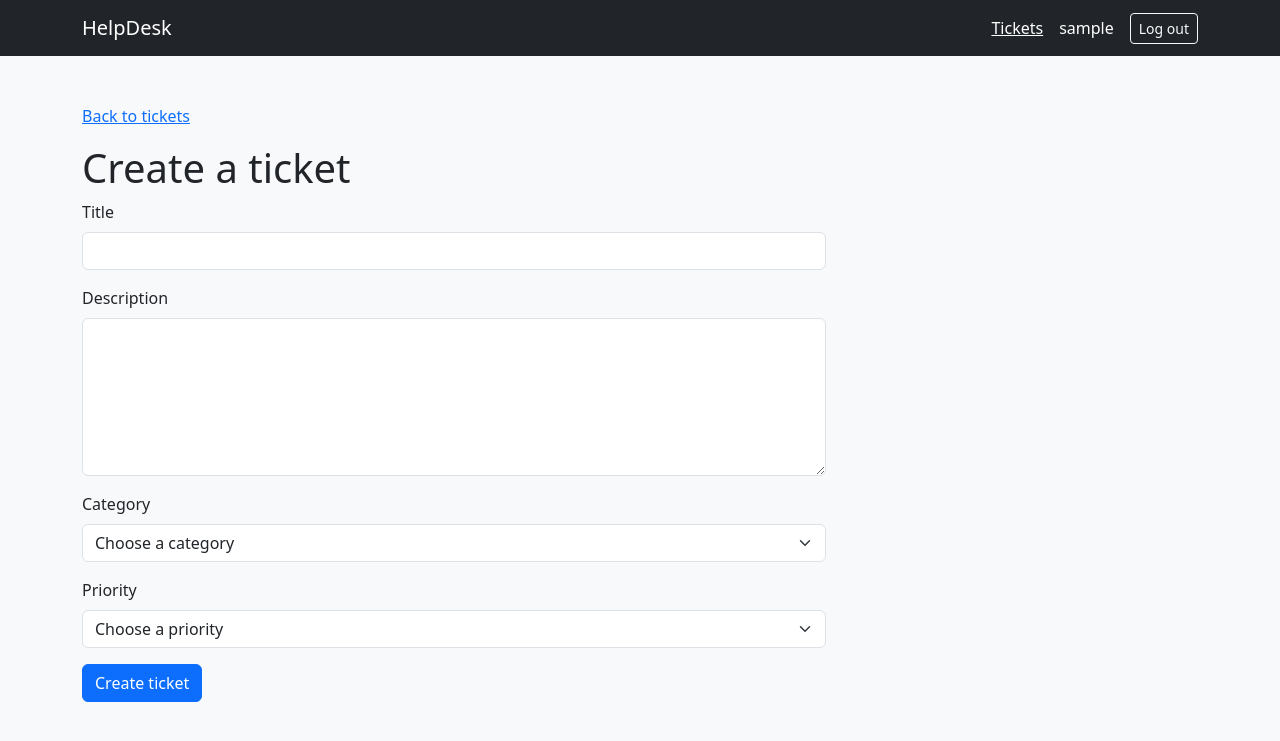
After one commit to Hamzawyyyy/Help-Desk, a Flask app: page /tickets/new in a window 1280 px wide. The commit adds this page. Shown: the top 741 px of the page. Run offline with Flask 3, Linux system fonts and the light colour scheme; the visitor is signed in with stand-in values (Sample User, id 1).

Commit message:
Implement ticket creation and role-scoped ticket pages

```diff
--- a/app/__init__.py
+++ b/app/__init__.py
@@ -46,6 +46,8 @@ def create_app(test_config=None):
 
     from app.routes.auth import auth
     app.register_blueprint(auth)
+    from app.routes.tickets import tickets
+    app.register_blueprint(tickets)
 
     @app.cli.command("init-db")
     def init_db():
--- /dev/null
+++ b/app/routes/tickets.py
@@ -0,0 +1,63 @@
+from flask import Blueprint, render_template, request, redirect, url_for, flash, abort
+from flask_login import current_user, login_required
+from app import db
+from app.models import Ticket, CATEGORIES, PRIORITIES
+
+tickets = Blueprint("tickets", __name__, url_prefix="/tickets")
+
+
+def require_ticket_role():
+    if current_user.role not in ("user", "support", "admin"):
+        abort(403)
+
+
+@tickets.get("")
+@login_required
+def list_tickets():
+    require_ticket_role()
+    query = db.select(Ticket)
+    if current_user.role == "user":
+        query = query.where(Ticket.creator_id == current_user.id)
+    page = db.paginate(query.order_by(Ticket.created_at.desc(), Ticket.id.desc()), per_page=20)
+    return render_template("tickets/list.html", page=page)
+
+
+@tickets.route("/new", methods=["GET", "POST"])
+@login_required
+def create_ticket():
+    require_ticket_role()
+    errors = []
+    if request.method == "POST":
+        title = request.form.get("title", "").strip()
+        description = request.form.get("description", "").strip()
+        category = request.form.get("category", "")
+        priority = request.form.get("priority", "")
+        if not 1 <= len(title) <= 200:
+            errors.append("Title is required and must be at most 200 characters.")
+        if not 1 <= len(description) <= 10000:
+            errors.append("Description is required and must be at most 10,000 characters.")
+        if category not in CATEGORIES:
+            errors.append("Choose a valid category.")
+        if priority not in PRIORITIES:
+            errors.append("Choose a valid priority.")
+        if not errors:
+            ticket = Ticket(title=title, description=description, category=category,
+                            priority=priority, creator_id=current_user.id, status="Open")
+            db.session.add(ticket)
+            db.session.commit()
+            flash("Ticket created successfully.", "success")
+            return redirect(url_for("tickets.ticket_detail", ticket_id=ticket.id))
+    return render_template("tickets/create.html", categories=CATEGORIES,
+                           priorities=PRIORITIES, errors=errors), 400 if errors else 200
+
+
+@tickets.get("/<int:ticket_id>")
+@login_required
+def ticket_detail(ticket_id):
+    require_ticket_role()
+    query = db.select(Ticket).where(Ticket.id == ticket_id)
+    if current_user.role == "user":
+        query = query.where(Ticket.creator_id == current_user.id)
+    # A private ticket and a nonexistent ticket both return 404.
+    ticket = db.first_or_404(query)
+    return render_template("tickets/detail.html", ticket=ticket)
--- a/app/templates/base.html
+++ b/app/templates/base.html
@@ -10,6 +10,7 @@
 <body>
   <nav class="navbar navbar-dark bg-dark"><div class="container"><a class="navbar-brand" href="{{ url_for('home') }}">HelpDesk</a><div class="d-flex gap-3 align-items-center">
 {% if current_user.is_authenticated %}
+<a class="text-white" href="{{ url_for('tickets.list_tickets') }}">Tickets</a>
 <span class="text-white">{{ current_user.username }}</span>
 <form method="post" action="{{ url_for('auth.logout') }}"><input type="hidden" name="csrf_token" value="{{ csrf_token }}"><button class="btn btn-outline-light btn-sm">Log out</button></form>
 {% else %}<a class="text-white" href="{{ url_for('auth.login') }}">Log in</a><a class="text-white" href="{{ url_for('auth.register') }}">Register</a>{% endif %}
--- a/app/templates/index.html
+++ b/app/templates/index.html
@@ -1,7 +1,7 @@
 {% extends 'base.html' %}
 {% block title %}Home · HelpDesk{% endblock %}
 {% block content %}
-<h1>HelpDesk</h1>
-<p class="lead">Support Ticket Management System</p>
-<p>This is the shared project foundation. Feature pages will be added through pull requests.</p>
+<h1>HelpDesk</h1><p class="lead">Support Ticket Management System</p>
+{% if current_user.is_authenticated %}<a class="btn btn-primary" href="{{ url_for('tickets.list_tickets') }}">View tickets</a> <a class="btn btn-outline-primary" href="{{ url_for('tickets.create_ticket') }}">Create ticket</a>
+{% else %}<p>Log in or register to create and track your support tickets.</p><a class="btn btn-primary" href="{{ url_for('auth.login') }}">Log in</a> <a class="btn btn-outline-primary" href="{{ url_for('auth.register') }}">Register</a>{% endif %}
 {% endblock %}
--- /dev/null
+++ b/app/templates/tickets/create.html
@@ -0,0 +1,19 @@
+{% extends 'base.html' %}
+{% block title %}Create ticket · HelpDesk{% endblock %}
+{% block content %}
+<a href="{{ url_for('tickets.list_tickets') }}">Back to tickets</a>
+<h1 class="mt-3">Create a ticket</h1>
+{% if errors %}<div class="alert alert-danger" role="alert"><ul class="mb-0">{% for error in errors %}<li>{{ error }}</li>{% endfor %}</ul></div>{% endif %}
+<form method="post" class="col-lg-8">
+<input type="hidden" name="csrf_token" value="{{ csrf_token }}">
+<label class="form-label" for="title">Title</label>
+<input class="form-control mb-3" id="title" name="title" required maxlength="200" value="{{ request.form.get('title', '') }}">
+<label class="form-label" for="description">Description</label>
+<textarea class="form-control mb-3" id="description" name="description" required maxlength="10000" rows="6">{{ request.form.get('description', '') }}</textarea>
+<label class="form-label" for="category">Category</label>
+<select class="form-select mb-3" id="category" name="category" required><option value="">Choose a category</option>{% for category in categories %}<option value="{{ category }}" {% if request.form.get('category') == category %}selected{% endif %}>{{ category }}</option>{% endfor %}</select>
+<label class="form-label" for="priority">Priority</label>
+<select class="form-select mb-3" id="priority" name="priority" required><option value="">Choose a priority</option>{% for priority in priorities %}<option value="{{ priority }}" {% if request.form.get('priority') == priority %}selected{% endif %}>{{ priority }}</option>{% endfor %}</select>
+<button class="btn btn-primary">Create ticket</button>
+</form>
+{% endblock %}
```
Also changed, not shown: app/models.py (+31 -0 lines), app/templates/tickets/detail.html (added, +14 -0 lines), app/templates/tickets/list.html (added, +13 -0 lines), app/routes/auth.py (line endings or trailing spaces), app/templates/auth/login.html (line endings or trailing spaces), app/templates/auth/register.html (line endings or trailing spaces), 1 other file.
